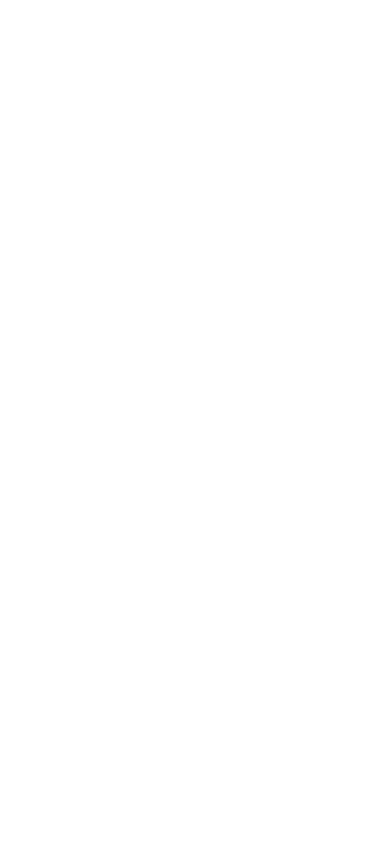
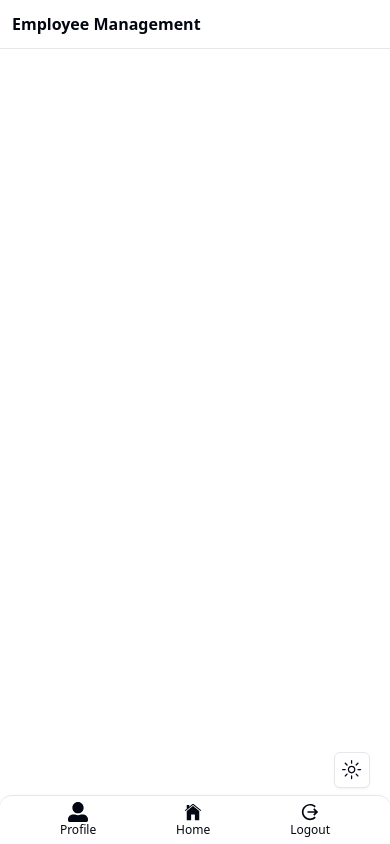
Before and after one commit to raybagas7/Employee-Management-FE, a Next.js app: page / in a window 390 px wide. Built offline with nearby package versions, Linux system fonts and the light colour scheme.

Commit message:
feat(navigation) - create navigation for desktop and mobile view - put navigation into layout feat(layout) - create a CoreLayout for base layout feat(theme) - create system, light and darkmode with shadcn feat(interfaces) - create components and layout interfaces

```diff
--- a/package.json
+++ b/package.json
@@ -12,12 +12,15 @@
     "@radix-ui/react-dropdown-menu": "^2.0.6",
     "@radix-ui/react-icons": "^1.3.0",
     "@radix-ui/react-slot": "^1.0.2",
+    "@types/react-scroll": "^1.8.10",
     "class-variance-authority": "^0.7.0",
     "clsx": "^2.1.0",
     "next": "14.1.0",
     "next-themes": "^0.2.1",
     "react": "^18",
     "react-dom": "^18",
+    "react-icons": "^5.0.1",
+    "react-scroll": "^1.9.0",
     "sonner": "^1.3.1",
     "tailwind-merge": "^2.2.1",
     "tailwindcss-animate": "^1.0.7",
--- a/src/components/Layouts/CoreLayout.tsx
+++ b/src/components/Layouts/CoreLayout.tsx
@@ -1,9 +1,22 @@
-import React from 'react'
+import React from "react";
+import { ThemeProvider } from "../ui/theme-provider";
+import { ModeToggle } from "../ui/toggle-mode";
+import { Toaster } from "../ui/sonner";
+import MainNavigation from "../Navigation/MainNavigation";
 
-const CoreLayout = () => {
+const CoreLayout = ({ children }: ICoreLayout) => {
   return (
-    <div>CoreLayout</div>
-  )
-}
+    <ThemeProvider attribute="class" defaultTheme="system">
+      <div className={`relative flex min-h-[100dvh] flex-col overflow-hidden`}>
+        <div className="fixed bottom-5 right-5 z-[100] max-md:bottom-14">
+          <ModeToggle />
+        </div>
+        <MainNavigation />
+        <div className="w-full">{children}</div>
+        <Toaster />
+      </div>
+    </ThemeProvider>
+  );
+};
 
-export default CoreLayout
+export default CoreLayout;
--- /dev/null
+++ b/src/components/Navigation/MainNavigation.tsx
@@ -0,0 +1,14 @@
+import React from "react";
+import TopNavigation from "./TopNavigation";
+import MobileNavigation from "./MobileNavigation";
+
+const MainNavigation = () => {
+  return (
+    <>
+      <TopNavigation />
+      <MobileNavigation />
+    </>
+  );
+};
+
+export default MainNavigation;
--- /dev/null
+++ b/src/components/Navigation/MobileNavigation.tsx
@@ -0,0 +1,33 @@
+import React from "react";
+import { FaUserAlt } from "react-icons/fa";
+import { IoMdLogOut, IoIosHome } from "react-icons/io";
+import Link from "next/link";
+
+const MobileNavigation = () => {
+  return (
+    <div className="fixed bottom-0 z-50 w-full rounded-t-xl border-t bg-background py-1.5 shadow md:hidden">
+      <ul className="flex w-full items-center justify-evenly gap-5 ">
+        <Link href={"/"}>
+          <li className="flex cursor-pointer flex-col items-center text-xs transition-colors hover:text-primary">
+            <FaUserAlt className="h-5 w-5" />
+            <p>Profile</p>
+          </li>
+        </Link>
+        <Link href={"/"}>
+          <li className="flex cursor-pointer flex-col items-center text-xs transition-colors hover:text-primary">
+            <IoIosHome className="h-5 w-5" />
+            <p>Home</p>
+          </li>
+        </Link>
+        <Link href={"/"}>
+          <li className="flex cursor-pointer flex-col items-center text-xs transition-colors hover:text-primary">
+            <IoMdLogOut className="h-5 w-5" />
+            <p>Logout</p>
+          </li>
+        </Link>
+      </ul>
+    </div>
+  );
+};
+
+export default MobileNavigation;
--- /dev/null
+++ b/src/components/Navigation/TopNavigation.tsx
@@ -0,0 +1,37 @@
+import React from "react";
+import Link from "next/link";
+
+const TopNavigation = () => {
+  return (
+    <nav className="fixed top-0 z-[100] w-full border-b-[1px] bg-background/60 px-3 py-3 backdrop-blur md:px-28 2xl:px-72">
+      <div className="flex w-full items-center justify-between gap-2 ">
+        <div className="flex items-center gap-1">
+          <Link href="/">
+            <h1 className="text-xl font-bold max-md:text-base">
+              Employee Management
+            </h1>
+          </Link>
+        </div>
+        <ul className="flex items-center gap-5 max-md:hidden">
+          <Link href="/">
+            <li className="cursor-pointer font-bold transition-colors hover:text-primary">
+              Home
+            </li>
+          </Link>
+          <Link href="/">
+            <li className="cursor-pointer font-bold transition-colors hover:text-primary">
+              Profile
+            </li>
+          </Link>
+          <Link href="/">
+            <li className="cursor-pointer font-bold transition-colors hover:text-primary">
+              Logout
+            </li>
+          </Link>
+        </ul>
+      </div>
+    </nav>
+  );
+};
+
+export default TopNavigation;
--- /dev/null
+++ b/src/interfaces/components.ts
@@ -0,0 +1,4 @@
+interface ITopNavigation {
+  navHeight: number;
+  setNavHeight: React.Dispatch<React.SetStateAction<number>>;
+}
--- /dev/null
+++ b/src/interfaces/layout.ts
@@ -0,0 +1,3 @@
+interface ICoreLayout {
+  children: React.ReactNode;
+}
--- a/src/pages/index.tsx
+++ b/src/pages/index.tsx
@@ -1,3 +1,10 @@
+import CoreLayout from "@/components/Layouts/CoreLayout";
+import { ReactElement } from "react";
+
 export default function Home() {
   return <main className="min-h-[100dvh] px-3 pt-20 md:px-28"></main>;
 }
+
+Home.getLayout = function getLayout(page: ReactElement) {
+  return <CoreLayout>{page}</CoreLayout>;
+};
--- /dev/null
+++ b/src/pages/login/index.tsx
@@ -0,0 +1,27 @@
+import Head from "next/head";
+import React from "react";
+
+const Login = () => {
+  return (
+    <>
+      <Head>
+        <title>Login | Kazee EP</title>
+        <meta name="Kazee" content="Generated by create next app" />
+        <meta name="viewport" content="width=device-width, initial-scale=1" />
+        <link rel="icon" href="/favicon.ico" />
+      </Head>
+      <main className="min-w-screen flex min-h-screen items-center justify-center">
+        <div className="flex flex-col gap-1 px-5 lg:flex-row lg:gap-32">
+          {/* <div className="flex items-center justify-center gap-1 lg:flex-col">
+            <h1 className="text-4xl font-bold text-primary lg:text-7xl">
+              Login
+            </h1>
+          </div> */}
+          {/* <LoginForm /> */}
+        </div>
+      </main>
+    </>
+  );
+};
+
+export default Login;
```
Also changed, not shown: 2 other files (tests, documents, lock files or other folders).
